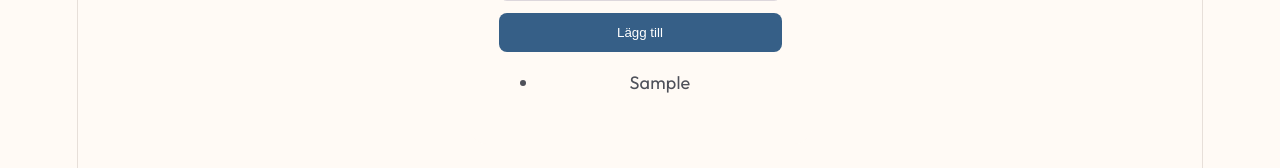
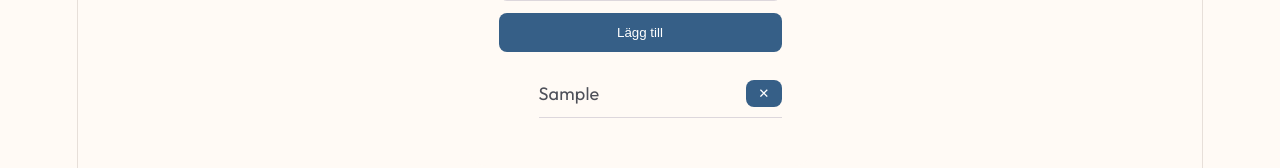
Before and after one commit to nataliedeleeuw/min-sida-experiment, a React (Vite) app: page / in a window 1280 px wide. Both pictures are taken after typing "Sample" into the empty fields and a click on the button "Lägg till". Shown: the part 2257-2425 px from the top of the page. Built offline with nearby package versions, Linux system fonts and the light colour scheme; no server answers.

Commit message:
https://github.com/nataliedeleeuw/min-sida-experiment

```diff
--- a/src/components/Todo.css
+++ b/src/components/Todo.css
@@ -31,3 +31,21 @@
 .todo li {
   margin-top: 12px;
 }
+
+.todo-item {
+  display: flex;
+  justify-content: space-between;
+  align-items: center;
+  gap: 16px;
+  padding: 10px 0;
+  border-bottom: 1px solid #DDD7DC;
+}
+
+.todo-item span {
+  overflow-wrap: anywhere;
+}
+
+.todo-item button {
+  padding: 6px 12px;
+  flex-shrink: 0;
+}
--- a/src/components/Todo.jsx
+++ b/src/components/Todo.jsx
@@ -1,25 +1,38 @@
 import { useState } from "react";
 import "./Todo.css";
+import TodoItem from "./TodoItem";
+
+function loadTodos() {
+  const saved = localStorage.getItem("todos");
+  return saved ? JSON.parse(saved) : [];
+}
 
 function Todo() {
-  const [todos, setTodos] = useState([]);
+  const [todos, setTodos] = useState(loadTodos());
   const [text, setText] = useState("");
+
+  function saveTodos(newTodos) {
+  setTodos(newTodos);
+  localStorage.setItem("todos", JSON.stringify(newTodos));
+}
 
   function addTodo(e) {
     e.preventDefault();
 
     if (text.trim() === "") {
+        function removeTodo(id) {
+  setTodos(todos.filter((todo) => todo.id !== id));
+}
       return;
     }
 
-    setTodos([
-      ...todos,
-      {
-        id: Date.now(),
-        text: text
-      }
+    saveTodos([
+        ...todos,
+        {
+            id: Date.now(),
+            text: text
+        }
     ]);
-
     setText("");
   }
 
@@ -50,9 +63,11 @@ function Todo() {
       ) : (
         <ul>
           {todos.map((todo) => (
-            <li key={todo.id}>
-              {todo.text}
-            </li>
+            <TodoItem
+            key={todo.id}
+            text={todo.text}
+            onRemove={() => removeTodo(todo.id)}
+            />
           ))}
         </ul>
       )}
--- /dev/null
+++ b/src/components/TodoItem.jsx
@@ -0,0 +1,17 @@
+function TodoItem({ text, onRemove }) {
+  return (
+    <li className="todo-item">
+      <span>{text}</span>
+
+      <button
+        type="button"
+        onClick={onRemove}
+        aria-label="Ta bort"
+      >
+        ✕
+      </button>
+    </li>
+  );
+}
+
+export default TodoItem;
```
